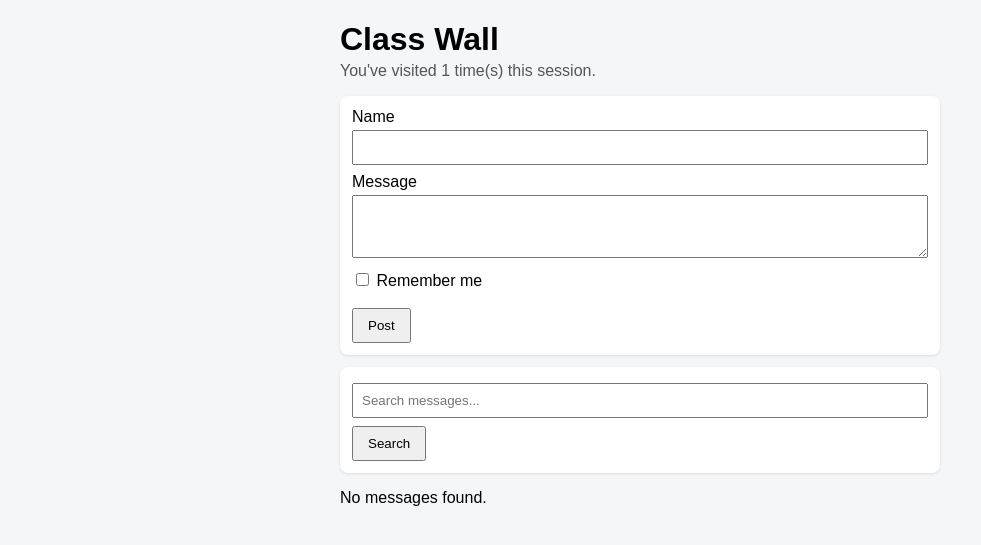
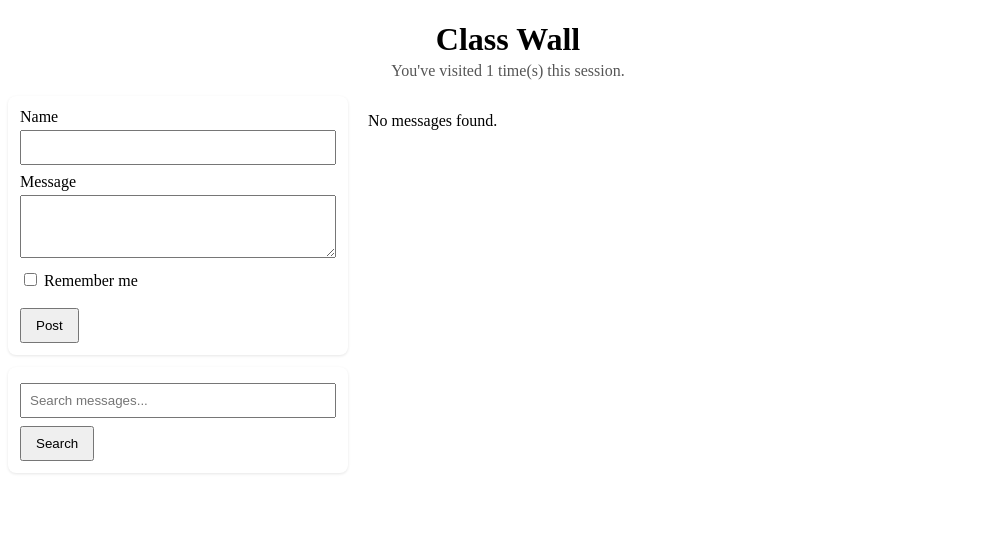
Before and after one commit to V1XZU/Classwall, a PHP site: page / in a window 1280 px wide. Shown: the top 545 px of the page, without its empty margins (0-981 px from the left). Run offline with PHP 8.4, Linux system fonts and the light colour scheme; data that the repository does not hold is empty; some libraries are stand-ins or nearby versions.

Commit message:
Refactor CSS styles for improved layout and alignment

```diff
--- a/index.php
+++ b/index.php
@@ -60,18 +60,29 @@ $savedName = $_COOKIE['author_name'] ?? '';
     <meta name="viewport" content="width=device-width, initial-scale=1">
     <title>Class Wall</title>
     <style>
+        <style>
     body { font-family: Arial, sans-serif; max-width: 600px; margin: 20px auto; padding: 0 12px; background: #f4f6f8; }
     h1 { margin-bottom: 4px; }
     .visits { color: #555; margin-top: 0; }
+    h1, .visits { text-align: center; }
     form, .msg { background: #fff; padding: 12px; border-radius: 8px; margin-bottom: 12px; box-shadow: 0 1px 3px rgba(0,0,0,.1); }
     input[type=text], textarea { width: 100%; padding: 8px; margin: 4px 0 8px; box-sizing: border-box; }
     button { padding: 8px 14px; cursor: pointer; }
     .meta { color: #777; font-size: 12px; }
+
+    @media (min-width: 900px) {
+        body { max-width: 1000px; }
+        .layout { display: grid; grid-template-columns: 340px 1fr; gap: 20px; align-items: start; }
+        .side { position: sticky; top: 20px; }
+    }
+</style>
     </style>
 </head>
 <body>
     <h1>Class Wall</h1>
     <p class="visits">You've visited <?= (int) $_SESSION['visits'] ?> time(s) this session.</p>
+    <div class="layout">
+    <div class="side">
 
     <form method="POST" action="index.php">
         <label>Name
@@ -96,6 +107,8 @@ $savedName = $_COOKIE['author_name'] ?? '';
             <a href="index.php">Clear</a>
         <?php endif; ?>
     </form>
+        </div>
+        <div class="board">
 
     <?php if (!$messages): ?>
         <p>No messages found.</p>
@@ -107,5 +120,7 @@ $savedName = $_COOKIE['author_name'] ?? '';
             <p><?= nl2br(htmlspecialchars($m['body'], ENT_QUOTES, 'UTF-8')) ?></p>
         </div>
     <?php endforeach; ?>
+        </div>
+        </div>
 </body>
 </html>
```
Lines whose indentation alone changed are shown as unchanged.
